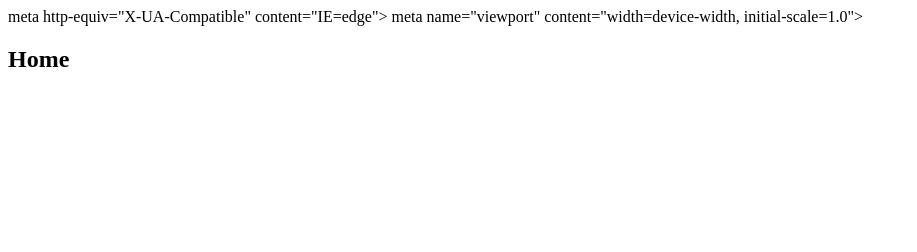
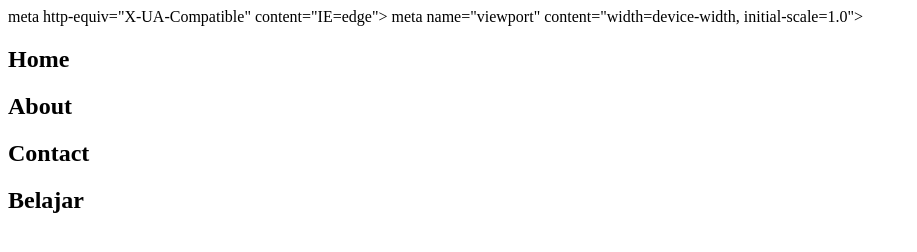
Before and after one commit to ayuadmin/Latihangit, a plain HTML site: page index.html in a window 1280 px wide. Shown: the whole page, without its empty margins (0-917 px from the left). Drawn offline with Linux system fonts and the light colour scheme.

Commit message:
Update index.html

```diff
--- a/index.html
+++ b/index.html
@@ -7,5 +7,8 @@
 </head>
 <body>
       <h2>Home</h2>
+      <h2>About</h2>
+      <h2>Contact</h2>
+      <h2>Belajar</h2>
 </body>
 </html>
```
